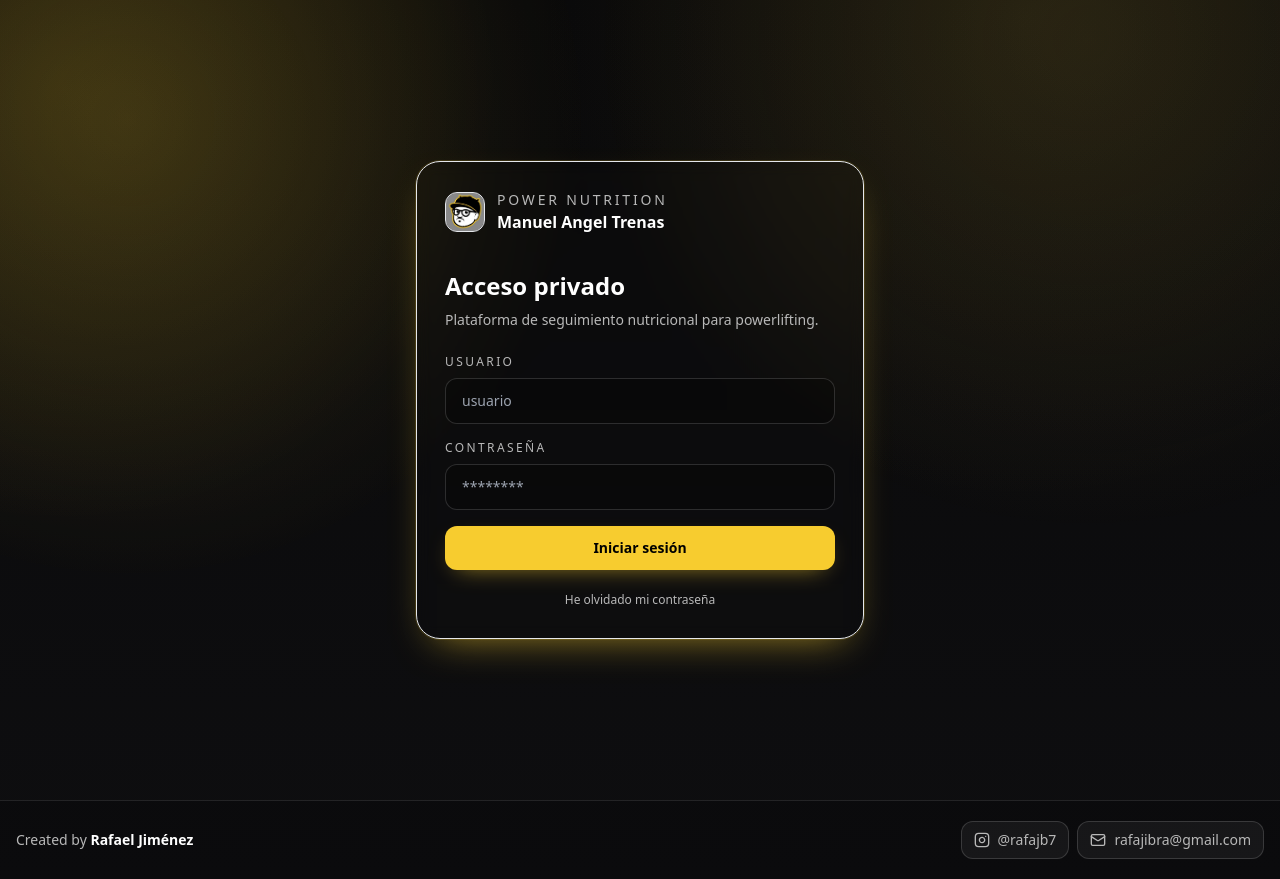
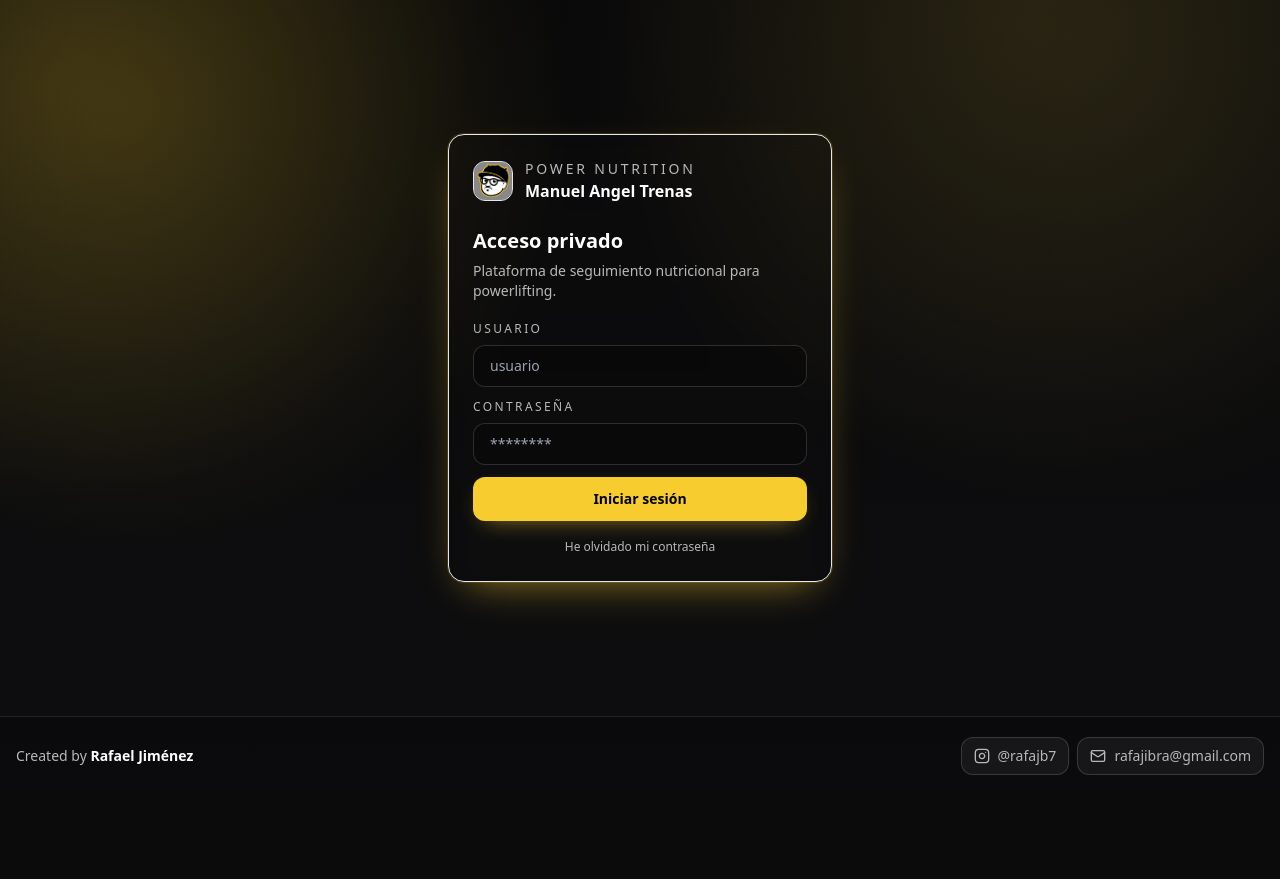
Before and after one commit to Rafajb7/NutricionistWebPage, a Next.js app: page /login in a window 1280 px wide. After the commit the page ends 800 px from the top, so only its background shows below. Built offline with nearby package versions, Linux system fonts and the light colour scheme; no server answers.

Commit message:
style: ajusta pantalla de login
Reduce la tarjeta de acceso y adapta la altura de la pantalla para que el pie de pagina sea visible sin scroll.

```diff
--- a/app/login/page.tsx
+++ b/app/login/page.tsx
@@ -7,10 +7,10 @@ export default async function LoginPage() {
   if (session) redirect(session.mustChangePassword ? "/password/change" : "/dashboard");
 
   return (
-    <main className="relative flex min-h-screen items-center justify-center overflow-hidden px-4">
+    <main className="relative flex min-h-[calc(100dvh-5.25rem)] items-center justify-center overflow-hidden px-4 py-4">
       <div className="pointer-events-none absolute inset-0 bg-brand-gradient opacity-80" />
-      <div className="pointer-events-none absolute left-1/2 top-1/2 h-[560px] w-[560px] -translate-x-1/2 -translate-y-1/2 rounded-full bg-brand-accent/10 blur-3xl" />
-      <div className="relative z-10 w-full max-w-md">
+      <div className="pointer-events-none absolute left-1/2 top-1/2 h-[420px] w-[420px] -translate-x-1/2 -translate-y-1/2 rounded-full bg-brand-accent/10 blur-3xl" />
+      <div className="relative z-10 w-full max-w-sm">
         <LoginForm />
       </div>
     </main>
--- a/components/login-form.tsx
+++ b/components/login-form.tsx
@@ -71,18 +71,18 @@ export function LoginForm() {
       initial={{ opacity: 0, y: 20 }}
       animate={{ opacity: 1, y: 0 }}
       transition={{ duration: 0.5 }}
-      className="w-full max-w-md rounded-3xl border border-brand-accent/25 bg-brand-surface/90 p-7 shadow-glow backdrop-blur"
+      className="w-full rounded-2xl border border-brand-accent/25 bg-brand-surface/90 p-5 shadow-glow backdrop-blur sm:p-6"
     >
       <BrandLogo href="/login" showText />
 
-      <div className="mt-8">
-        <h1 className="text-2xl font-bold text-brand-text">Acceso privado</h1>
-        <p className="mt-2 text-sm text-brand-muted">
+      <div className="mt-5">
+        <h1 className="text-xl font-bold text-brand-text">Acceso privado</h1>
+        <p className="mt-1.5 text-sm text-brand-muted">
           Plataforma de seguimiento nutricional para powerlifting.
         </p>
       </div>
 
-      <form onSubmit={onSubmit} className="mt-6 space-y-4">
+      <form onSubmit={onSubmit} className="mt-5 space-y-3">
         <div>
           <label className="mb-2 block text-xs uppercase tracking-[0.2em] text-brand-muted">
             Usuario
@@ -91,7 +91,7 @@ export function LoginForm() {
             required
             value={username}
             onChange={(event) => setUsername(event.target.value)}
-            className="w-full rounded-xl border border-white/15 bg-black/25 px-4 py-3 text-sm text-brand-text outline-none transition focus:border-brand-accent/60"
+            className="w-full rounded-xl border border-white/15 bg-black/25 px-4 py-2.5 text-sm text-brand-text outline-none transition focus:border-brand-accent/60"
             placeholder="usuario"
           />
         </div>
@@ -104,11 +104,11 @@ export function LoginForm() {
             required
             value={password}
             onChange={(event) => setPassword(event.target.value)}
-            className="w-full rounded-xl border border-white/15 bg-black/25 px-4 py-3 text-sm text-brand-text outline-none transition focus:border-brand-accent/60"
+            className="w-full rounded-xl border border-white/15 bg-black/25 px-4 py-2.5 text-sm text-brand-text outline-none transition focus:border-brand-accent/60"
             placeholder="********"
           />
         </div>
-        <BrandButton className="w-full" disabled={loading}>
+        <BrandButton className="w-full py-2.5" disabled={loading}>
           {loading ? "Entrando..." : "Iniciar sesión"}
         </BrandButton>
         <div className="text-center">
```
